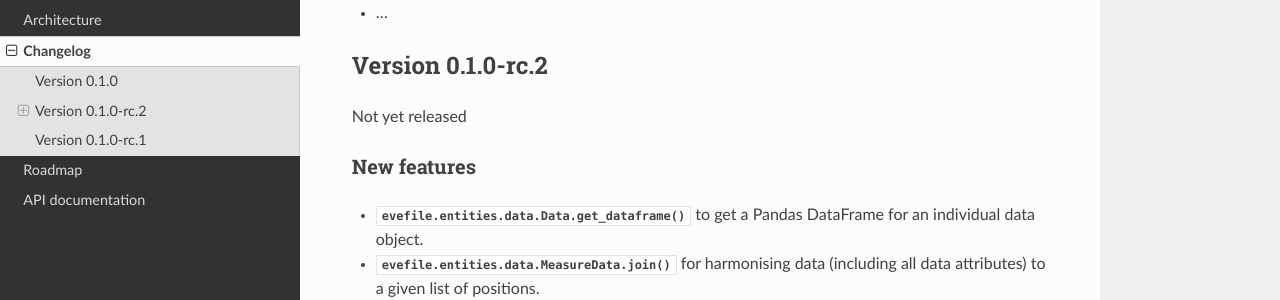
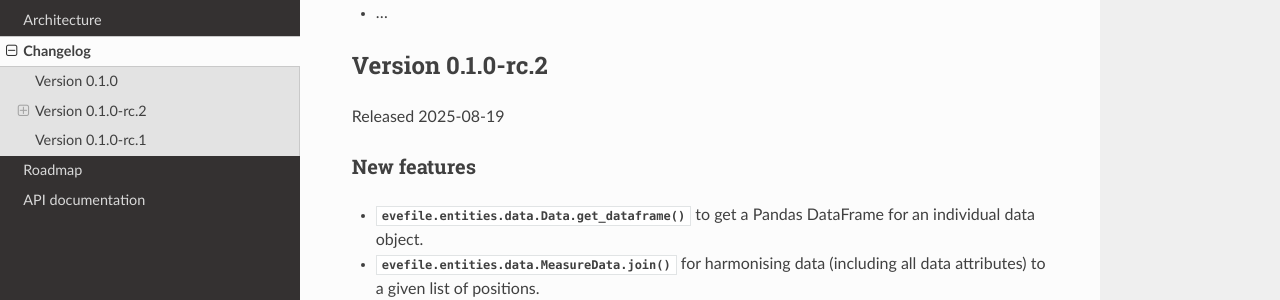
Before and after one commit to tillbiskup/evefile, a Sphinx documentation site: the page built from docs/changelog.rst, in a window 1280 px wide and 1170 px high. Shown: the part 383-683 px from the top of the window. Built offline with Sphinx 7.4.7 and the Read the Docs theme 3.1.0, drawn with Linux system fonts in a browser that asks for light colours.

Commit message:
Post-release

```diff
--- a/docs/changelog.rst
+++ b/docs/changelog.rst
@@ -18,7 +18,7 @@ Not yet released
 Version 0.1.0-rc.2
 ==================
 
-Not yet released
+Released 2025-08-19
 
 New features
 ------------
```
Also changed, not shown: 1 other file.
